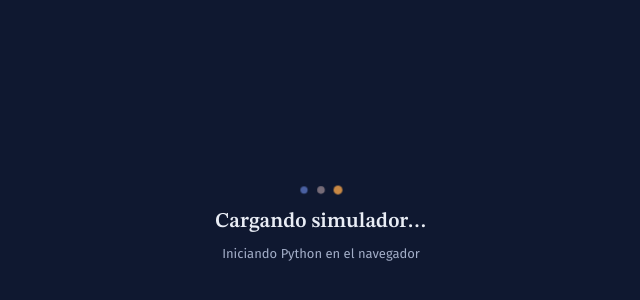
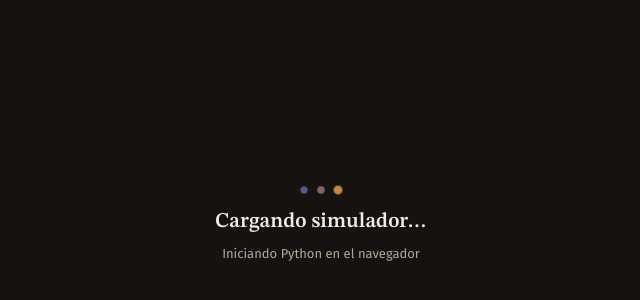
Before and after one commit to Rou-uu/consenso-simulador, a plain HTML site: page index.html in a window 1280 px wide. Shown: the part 178-478 px from the top of the page, without its empty margins (319-959 px from the left). Drawn offline with Linux system fonts and the light colour scheme.

Commit message:
Variante oscura en negro cálido: fondo negro con un matiz café
Misma estructura que la oscura azul; solo cambian los neutros (fondo, filetes y
textos) en :root y en los literales del SVG. Los colores de los valores 0 y 1
no cambian.

```diff
--- a/css/app.css
+++ b/css/app.css
@@ -3,18 +3,18 @@
    aquí (nodos, aristas y la gráfica descargada) están en app.py y geometry.py. */
 :root {
   color-scheme: dark;
-  --page: #0f1830;
-  --side: #0b1226;
-  --field: #18244a;
-  --sunken: #0b1226;
-  --line: #26335a;
-  --line-strong: #5c6c99;
-  --ink: #e9edf5;
-  --muted: #a3aec8;
-  --faint: #6f7ca0;
+  --page: #15120f;
+  --side: #0f0c0a;
+  --field: #231d18;
+  --sunken: #0f0c0a;
+  --line: #352c25;
+  --line-strong: #86766a;
+  --ink: #f1ebe3;
+  --muted: #b5a898;
+  --faint: #7d7063;
   /* Los dos únicos colores: el valor 0 y el valor 1 de un nodo. */
   --v0: #7c9dff;
-  --on-v0: #0f1830;
+  --on-v0: #15120f;
   --v1: #f2a24a;
   --v0-soft: rgb(124 157 255 / 14%);
   --v0-ring: rgb(124 157 255 / 35%);
@@ -24,9 +24,9 @@
   --danger-soft: rgb(240 114 138 / 12%);
   --action: var(--ink);
   --action-hover: #ffffff;
-  --on-action: #0f1830;
+  --on-action: #15120f;
   --shadow: 0 8px 28px rgb(0 0 0 / 50%);
-  --scrim: rgb(4 8 20 / 70%);
+  --scrim: rgb(8 6 4 / 72%);
 
   --radius: 4px;
   --serif: "STIX Two Text", "STIX Two", Charter, Georgia, "Times New Roman", serif;
--- a/index.html
+++ b/index.html
@@ -3,7 +3,7 @@
   <head>
     <meta charset="UTF-8" />
     <meta name="viewport" content="width=device-width, initial-scale=1.0" />
-    <meta name="theme-color" content="#0b1226" />
+    <meta name="theme-color" content="#0f0c0a" />
     <title>Simulador de Consenso</title>
     <link rel="stylesheet" href="./css/app.css" />
   </head>
@@ -286,10 +286,10 @@ ALGORITMO = {"nombre": "Promedio de lo recibido", "ronda": promedio}
           <svg id="graph-canvas" class="graph-canvas" xmlns="http://www.w3.org/2000/svg" aria-label="Grafo editable">
             <defs>
               <pattern id="grid-dots" width="12" height="12" patternUnits="userSpaceOnUse">
-                <circle cx="1" cy="1" r="1" fill="#26335A"></circle>
+                <circle cx="1" cy="1" r="1" fill="#352C25"></circle>
               </pattern>
               <marker id="arrowhead" viewBox="0 0 10 10" markerWidth="7" markerHeight="7" refX="8" refY="5" orient="auto" markerUnits="strokeWidth">
-                <path d="M0,0 L10,5 L0,10 z" fill="#6F7CA0"></path>
+                <path d="M0,0 L10,5 L0,10 z" fill="#7D7063"></path>
               </marker>
             </defs>
             <rect class="canvas-grid" x="0" y="0" width="100%" height="100%" fill="url(#grid-dots)"></rect>
```
Also changed, not shown: 2 other files.
